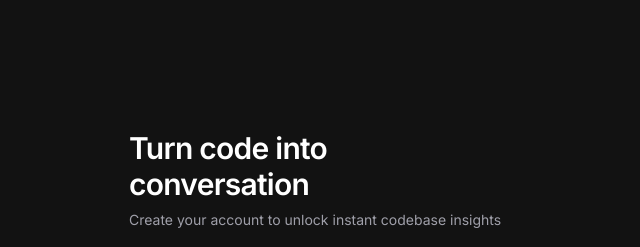
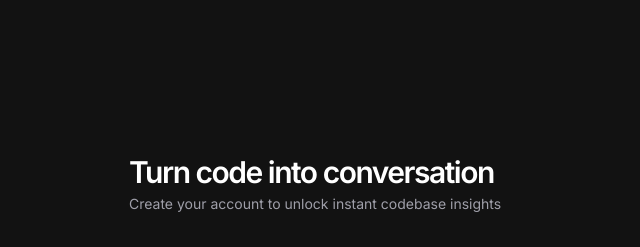
Before and after one commit to gsinghcodes/chatgbr-frontend, a Next.js app: page /register in a window 1280 px wide. Shown: the top 247 px of the page, without its empty margins (319-959 px from the left). Built offline with nearby package versions, Linux system fonts and the light colour scheme; no server answers; a web font is replaced by a local one.

Commit message:
Minor ui fix

```diff
--- a/src/app/login/page.tsx
+++ b/src/app/login/page.tsx
@@ -84,7 +84,7 @@ export default function LoginPage() {
 
   return (
     <main
-      className={`${inter.className} flex min-h-screen items-center justify-center bg-[#121212] px-4 py-20`}
+      className={`${inter.className} flex min-h-screen items-center justify-center bg-[#121212] px-4 py-10`}
     >
       <motion.div
         initial="hidden"
@@ -94,7 +94,7 @@ export default function LoginPage() {
       >
         {/* Header */}
         <motion.div variants={itemVariants}>
-          <h1 className="mb-2 text-3xl font-semibold tracking-tight text-white">
+          <h1 className="mb-1 text-3xl font-semibold tracking-tight text-white">
             Welcome back
           </h1>
 
@@ -109,7 +109,7 @@ export default function LoginPage() {
           <motion.div variants={itemVariants}>
             <label
               htmlFor="email"
-              className="mb-2 block text-xs font-medium text-zinc-400"
+              className="mb-1 block text-xs font-medium text-zinc-400"
             >
               Email
             </label>
@@ -134,7 +134,7 @@ export default function LoginPage() {
           <motion.div variants={itemVariants}>
             <label
               htmlFor="password"
-              className="mb-2 block text-xs font-medium text-zinc-400"
+              className="mb-1 block text-xs font-medium text-zinc-400"
             >
               Password
             </label>
--- a/src/app/register/page.tsx
+++ b/src/app/register/page.tsx
@@ -96,7 +96,7 @@ export default function RegisterPage() {
 
   return (
     <main
-      className={`${inter.className} flex min-h-screen items-center justify-center bg-[#121212] px-4 py-20`}
+      className={`${inter.className} flex min-h-screen items-center justify-center bg-[#121212] px-4 py-10`}
     >
       <motion.div
         initial="hidden"
@@ -106,7 +106,7 @@ export default function RegisterPage() {
       >
         {/* Header */}
         <motion.div variants={itemVariants}>
-          <h1 className="mb-2 text-3xl font-semibold tracking-tight text-white">
+          <h1 className="mb-1 text-3xl font-semibold tracking-tighter text-white">
             Turn code into conversation
           </h1>
 
@@ -121,7 +121,7 @@ export default function RegisterPage() {
           <motion.div variants={itemVariants}>
             <label
               htmlFor="email"
-              className="mb-2 block text-xs font-medium text-zinc-400"
+              className="mb-1 block text-xs font-medium text-zinc-400"
             >
               Email
             </label>
@@ -146,7 +146,7 @@ export default function RegisterPage() {
           <motion.div variants={itemVariants}>
             <label
               htmlFor="password"
-              className="mb-2 block text-xs font-medium text-zinc-400"
+              className="mb-1 block text-xs font-medium text-zinc-400"
             >
               Password
             </label>
```
